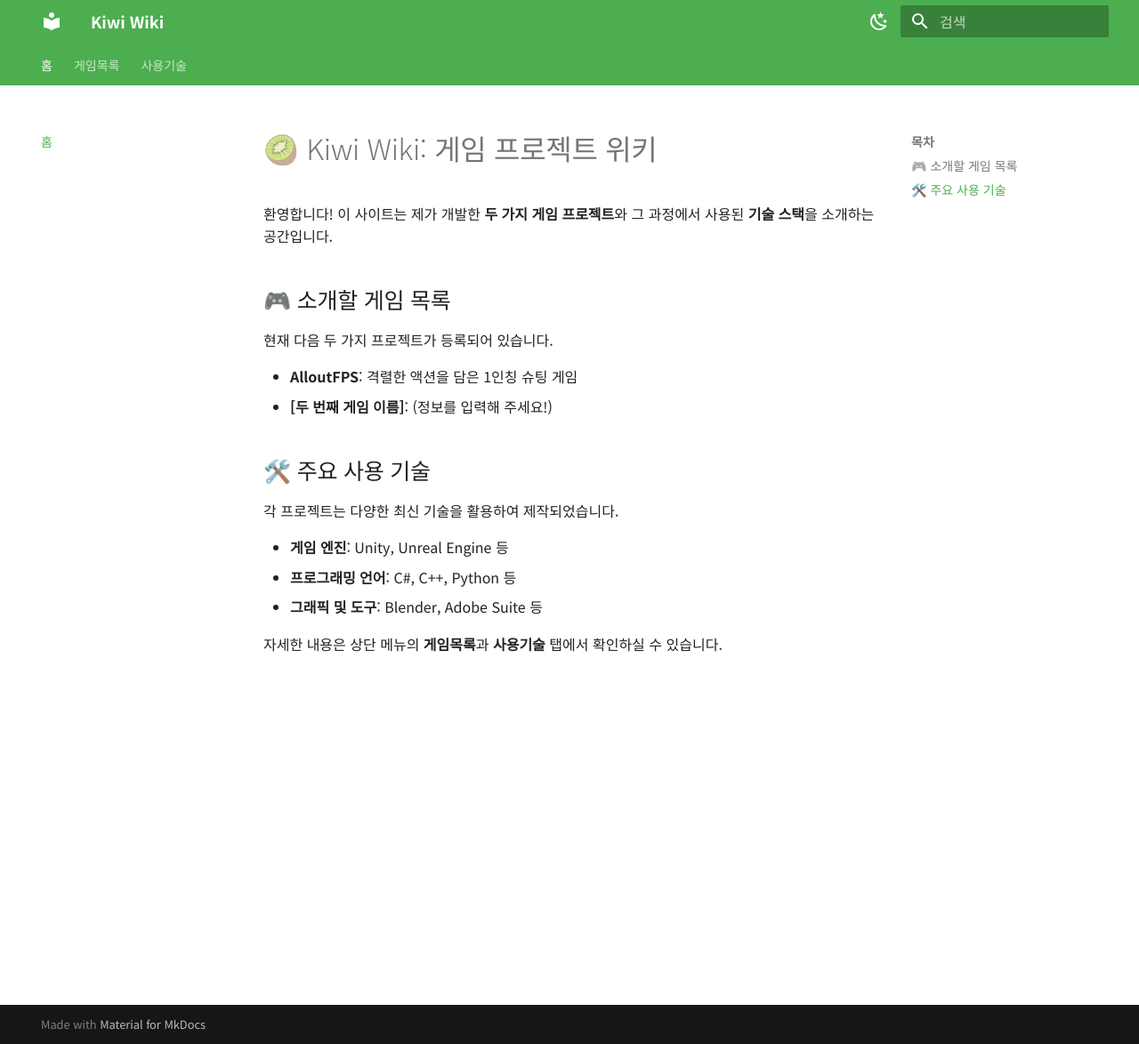
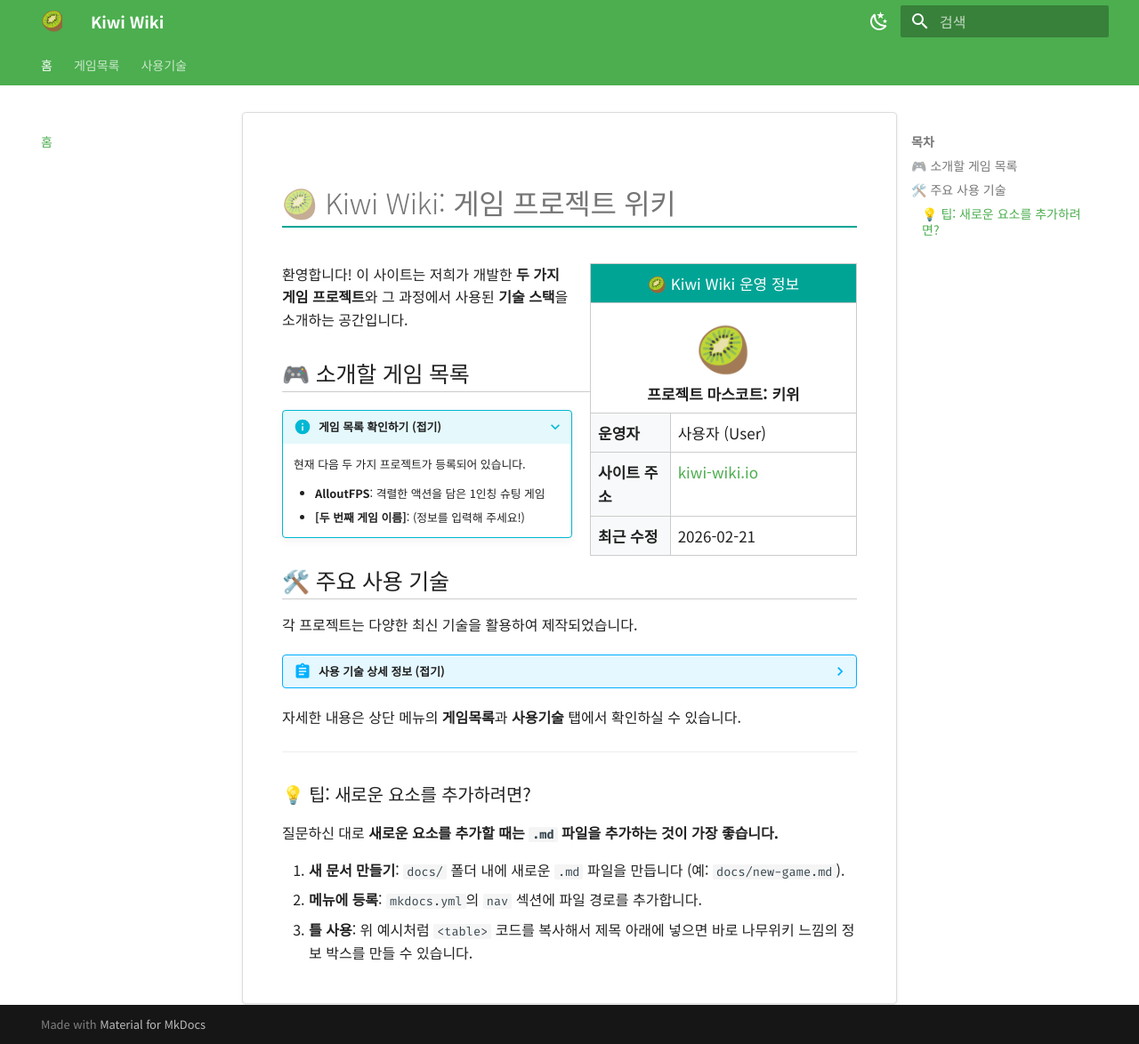
Before and after one commit to Searabbit11/kiwi-wiki, an MkDocs documentation site: the page built from docs/index.md, in a window 1280 px wide and 1174 px high. Shown: the whole window at 89% size. Built offline with MkDocs 1.6.1 and Material for MkDocs 9.7.7, drawn with Linux system fonts in a browser that asks for light colours.

Commit message:
2026.02.21 9:50
02.21 9:50

```diff
--- a/docs/index.md
+++ b/docs/index.md
@@ -1,18 +1,55 @@
 # 🥝 Kiwi Wiki: 게임 프로젝트 위키
 
-환영합니다! 이 사이트는 제가 개발한 **두 가지 게임 프로젝트**와 그 과정에서 사용된 **기술 스택**을 소개하는 공간입니다.
+<table class="infobox">
+  <tr>
+    <th colspan="2">🥝 Kiwi Wiki 운영 정보</th>
+  </tr>
+  <tr>
+    <td colspan="2" style="text-align: center; background-color: white;">
+      <span style="font-size: 50px;">🥝</span><br>
+      <strong>프로젝트 마스코트: 키위</strong>
+    </td>
+  </tr>
+  <tr>
+    <td class="label">운영자</td>
+    <td>사용자 (User)</td>
+  </tr>
+  <tr>
+    <td class="label">사이트 주소</td>
+    <td><a href="https://example.com">kiwi-wiki.io</a></td>
+  </tr>
+  <tr>
+    <td class="label">최근 수정</td>
+    <td>2026-02-21</td>
+  </tr>
+</table>
+
+환영합니다! 이 사이트는 저희가 개발한 **두 가지 게임 프로젝트**와 그 과정에서 사용된 **기술 스택**을 소개하는 공간입니다.
 
 ## 🎮 소개할 게임 목록
-현재 다음 두 가지 프로젝트가 등록되어 있습니다.
 
-*   **AlloutFPS**: 격렬한 액션을 담은 1인칭 슈팅 게임
-*   **[두 번째 게임 이름]**: (정보를 입력해 주세요!)
+???+ info "게임 목록 확인하기 (접기)"
+    현재 다음 두 가지 프로젝트가 등록되어 있습니다.
+
+    *   **AlloutFPS**: 격렬한 액션을 담은 1인칭 슈팅 게임
+    *   **[두 번째 게임 이름]**: (정보를 입력해 주세요!)
 
 ## 🛠️ 주요 사용 기술
+
 각 프로젝트는 다양한 최신 기술을 활용하여 제작되었습니다.
 
-*   **게임 엔진**: Unity, Unreal Engine 등
-*   **프로그래밍 언어**: C#, C++, Python 등
-*   **그래픽 및 도구**: Blender, Adobe Suite 등
+??? abstract "사용 기술 상세 정보 (접기)"
+    *   **게임 엔진**: Unity, Unreal Engine 등
+    *   **프로그래밍 언어**: C#, C++, Python 등
+    *   **그래픽 및 도구**: Blender, Adobe Suite 등
 
 자세한 내용은 상단 메뉴의 **게임목록**과 **사용기술** 탭에서 확인하실 수 있습니다.
+
+---
+
+### 💡 팁: 새로운 요소를 추가하려면?
+질문하신 대로 **새로운 요소를 추가할 때는 `.md` 파일을 추가하는 것이 가장 좋습니다.**
+
+1.  **새 문서 만들기**: `docs/` 폴더 내에 새로운 `.md` 파일을 만듭니다 (예: `docs/new-game.md`).
+2.  **메뉴에 등록**: `mkdocs.yml`의 `nav` 섹션에 파일 경로를 추가합니다.
+3.  **틀 사용**: 위 예시처럼 `<table>` 코드를 복사해서 제목 아래에 넣으면 바로 나무위키 느낌의 정보 박스를 만들 수 있습니다.
--- /dev/null
+++ b/docs/stylesheets/extra.css
@@ -0,0 +1,116 @@
+/* --- 라이트 모드 기본 스타일 --- */
+.md-content {
+    background-color: #fff;
+    border: 1px solid #ddd;
+    border-radius: 4px;
+    padding: 20px;
+    box-shadow: 0 1px 3px rgba(0,0,0,0.1);
+}
+
+h1 {
+    border-bottom: 2px solid #00a495;
+    padding-bottom: 5px;
+    margin-top: 2rem !important;
+}
+
+h2 {
+    border-bottom: 1px solid #ccc;
+    padding-bottom: 3px;
+    margin-top: 1.5rem !important;
+}
+
+table.infobox {
+    float: right;
+    width: 300px;
+    margin-left: 20px;
+    border-collapse: collapse;
+    border: 1px solid #ccc;
+    font-size: 0.85rem;
+    margin-bottom: 15px;
+    background-color: #fff;
+}
+
+table.infobox th {
+    background-color: #00a495;
+    color: white;
+    text-align: center;
+    padding: 8px;
+    border: 1px solid #ccc;
+}
+
+table.infobox td {
+    padding: 8px;
+    border: 1px solid #ccc;
+}
+
+table.infobox .label {
+    background-color: #f8f9fa;
+    font-weight: bold;
+    width: 30%;
+}
+
+details {
+    border: 1px solid #ddd;
+    border-radius: 4px;
+    padding: 0;
+    margin-bottom: 10px;
+    background-color: #fff;
+}
+
+details summary {
+    background-color: #f1f3f5;
+    padding: 10px;
+    cursor: pointer;
+    font-weight: bold;
+    outline: none;
+    border-bottom: 1px solid #ddd;
+}
+
+/* --- 다크 모드 (Slate 테마) 대응 스타일 --- */
+[data-md-color-scheme="slate"] .md-content {
+    background-color: #2e323a; /* 다크 모드용 어두운 배경 */
+    border-color: #404754;
+}
+
+[data-md-color-scheme="slate"] h2 {
+    border-bottom-color: #404754;
+}
+
+[data-md-color-scheme="slate"] table.infobox {
+    background-color: #23262d;
+    border-color: #404754;
+    color: #e0e0e0;
+}
+
+[data-md-color-scheme="slate"] table.infobox td {
+    border-color: #404754;
+}
+
+[data-md-color-scheme="slate"] table.infobox th {
+    border-color: #404754;
+}
+
+[data-md-color-scheme="slate"] table.infobox .label {
+    background-color: #373c47; /* 라벨 영역도 어둡게 */
+    color: #fff;
+}
+
+[data-md-color-scheme="slate"] details {
+    background-color: #23262d;
+    border-color: #404754;
+}
+
+[data-md-color-scheme="slate"] details summary {
+    background-color: #373c47;
+    border-bottom-color: #404754;
+    color: #fff;
+}
+
+/* 모바일 대응 */
+@media screen and (max-width: 76.25em) {
+    table.infobox {
+        float: none;
+        width: 100%;
+        margin-left: 0;
+    }
+}
--- a/mkdocs.yml
+++ b/mkdocs.yml
@@ -2,7 +2,7 @@ site_name: Kiwi Wiki
 theme:
   name: material
   language: ko
-
+  logo: assets/logo.svg
   palette:
     # 라이트 모드 설정
     - media: "(prefers-color-scheme: light)"
@@ -28,6 +28,8 @@ theme:
     text: Noto Sans KR
     code: Fira Code
 
+extra_css:
+  - stylesheets/extra.css
 
 markdown_extensions:
   - pymdownx.details
```
Also changed, not shown: docs/description.md (+7 -7 lines), docs/assets/logo.svg (added).
